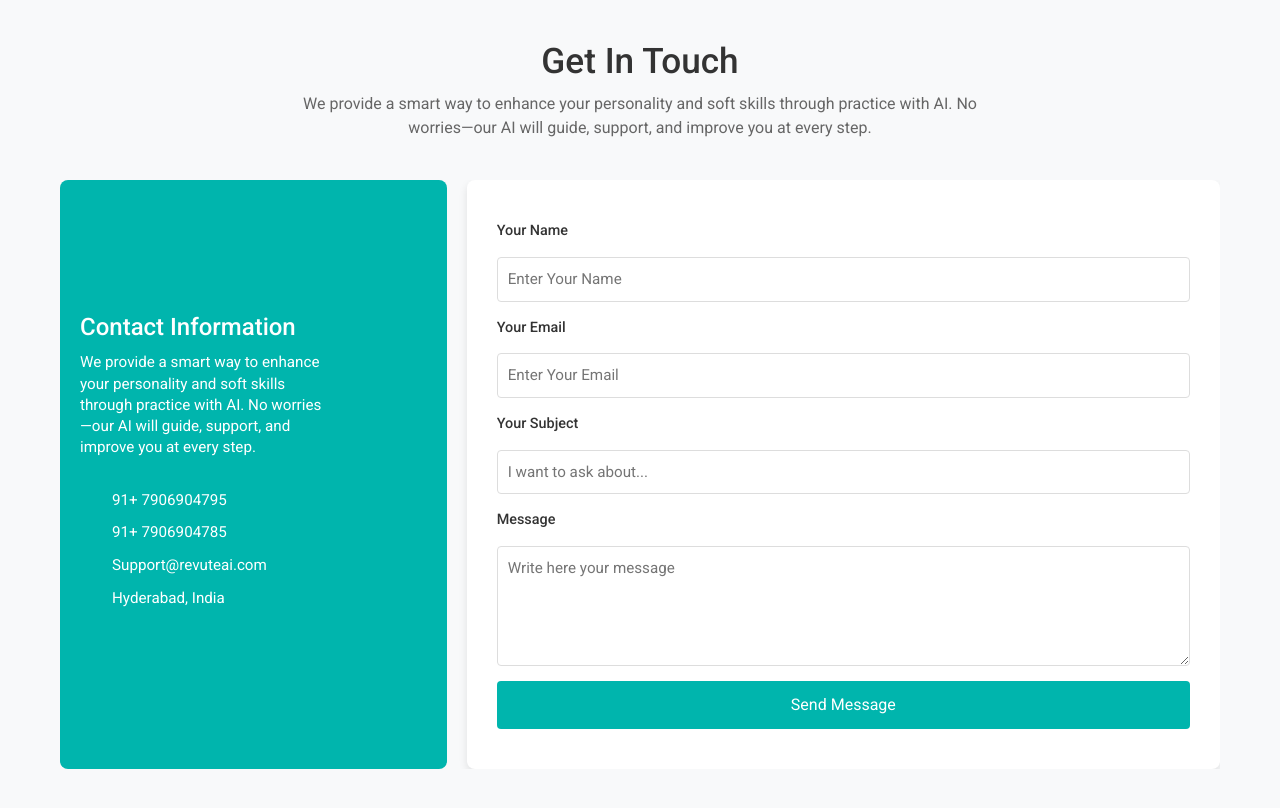
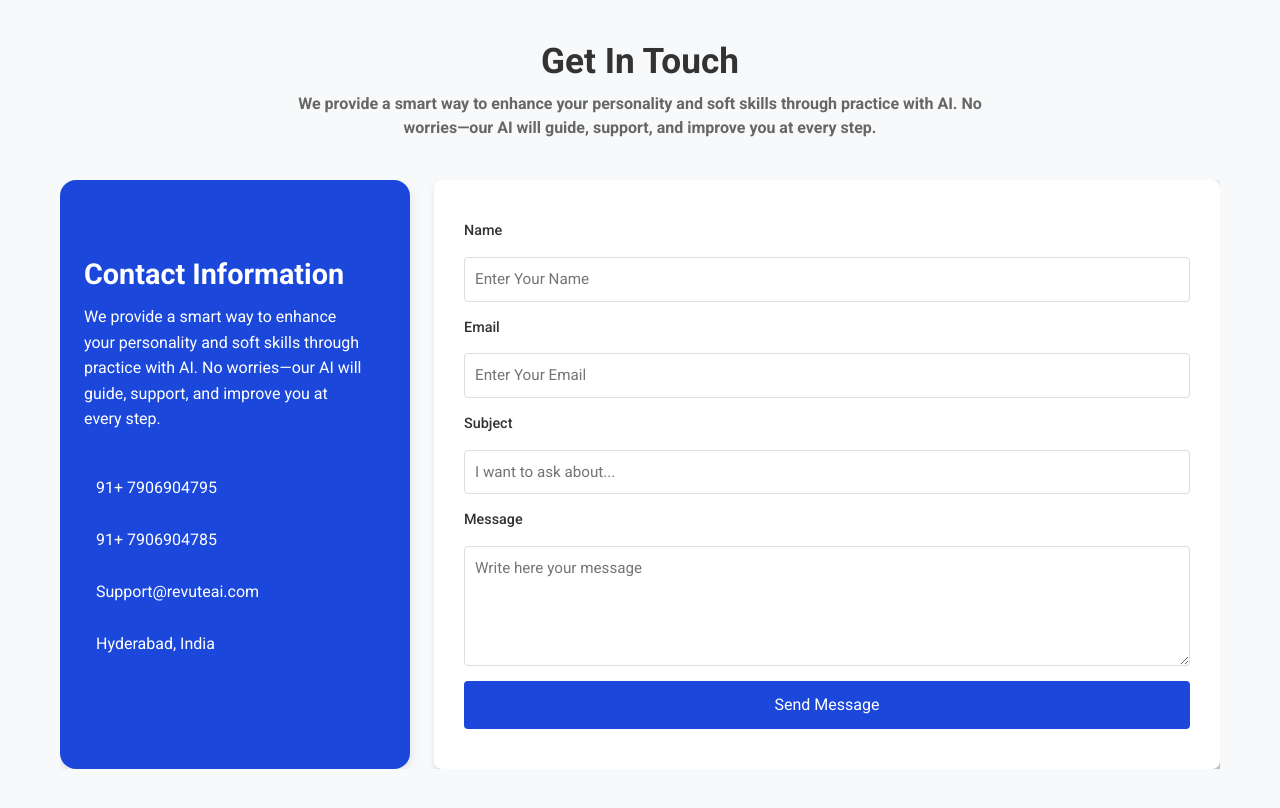
Before and after one commit to Kartik7906/RevuteAI, a React (Vite) app in the folder Client/: page /contactus in a window 1280 px wide. Built offline with nearby package versions, Linux system fonts and the light colour scheme.

Commit message:
final contactuspage

```diff
--- a/Client/src/Components/ContactusPage/ContactPage.css
+++ b/Client/src/Components/ContactusPage/ContactPage.css
@@ -16,7 +16,9 @@
   text-align: center;
   margin-bottom: 10px;
   color: #333;
+  font-weight: 600;
 }
+
 .contact-subtitle {
   text-align: center;
   font-size: 1rem;
@@ -25,41 +27,67 @@
   max-width: 700px;
   margin-left: auto;
   margin-right: auto;
+  font-weight: 600;
 }
+
 
 .contact-content {
   display: flex;
-  gap: 20px;
-  margin-top: 20px;
+  gap: 24px;
+  margin-top: 24px;
+  flex-wrap: wrap;
 }
 
 .contact-info {
-  flex: 1;
-  background-color: #00b5ad;
-  padding: 40px 20px;
-  border-radius: 8px;
-  color: #fff;
+  background-color: #1B48DA;
+  width: 100%;
+  max-width: 350px;
+  padding: 32px 24px;
+  border-radius: 16px;
+  color: #ffffff;
   display: flex;
   flex-direction: column;
   justify-content: center;
+  align-items: flex-start;
+  box-shadow: 0 4px 12px rgba(0, 0, 0, 0.1);
+  /* transition: transform 0.2s ease, box-shadow 0.2s ease; */
 }
+
+.contact-info:hover {
+  /* transform: translateY(-5px); */
+  box-shadow: 0 8px 16px rgba(0, 0, 0, 0.15);
+}
+
 .info-title {
-  font-size: 1.5rem;
-  margin-bottom: 10px;
+  font-size: 1.8rem;
+  margin-bottom: 12px;
+  font-weight: bold;
 }
+
 .info-text {
-  font-size: 0.95rem;
-  margin-bottom: 20px;
-  max-width: 250px;
-  line-height: 1.4;
+  font-size: 1rem;
+  margin-bottom: 24px;
+  max-width: 280px;
+  line-height: 1.6;
 }
+
 .info-list {
   list-style: none;
-  margin-top: 10px;
+  padding: 0;
+  margin-top: 12px;
+  width: 100%;
 }
+
 .info-item {
-  margin-bottom: 10px;
-  font-size: 0.95rem;
+  font-size: 1rem;
+  margin-bottom: 12px;
+  display: flex;
+  align-items: center;
+  gap: 10px;
+  padding: 8px 12px;
+  /* background-color: rgba(255, 255, 255, 0.1); */
+  border-radius: 8px;
+  transition: background-color 0.3s ease;
 }
 
 .contact-form-section {
@@ -67,7 +95,7 @@
   background-color: #ffffff;
   padding: 40px 30px;
   border-radius: 8px;
-  box-shadow: 0 4px 8px rgba(0,0,0,0.1);
+  box-shadow: 4px 4px 8px rgba(0,0,0,0.3);
 }
 
 .contact-form {
@@ -103,7 +131,7 @@
 
 .submit-btn {
   display: inline-block;
-  background-color: #00b5ad;
+  background-color: #1B48DA;
   color: #fff;
   border: none;
   border-radius: 4px;
@@ -113,7 +141,7 @@
   transition: background-color 0.2s ease;
 }
 .submit-btn:hover {
-  background-color: #029a93;
+  background-color: #527BF2;
 }
 
 @media (max-width: 992px) {
--- a/Client/src/Components/ContactusPage/ContactusPage.jsx
+++ b/Client/src/Components/ContactusPage/ContactusPage.jsx
@@ -47,7 +47,6 @@ const ContactusPage = () => {
       </p>
 
       <div className="contact-content">
-        {/* Left: Contact Info */}
         <div className="contact-info">
           <h2 className="info-title">Contact Information</h2>
           <p className="info-text">
@@ -62,10 +61,9 @@ const ContactusPage = () => {
           </ul>
         </div>
 
-        {/* Right: Form */}
         <div className="contact-form-section">
           <form className="contact-form" onSubmit={handleSubmit}>
-            <label htmlFor="name" className="input-label">Your Name</label>
+            <label htmlFor="name" className="input-label">Name</label>
             <input
               type="text"
               id="name"
@@ -76,7 +74,7 @@ const ContactusPage = () => {
               required
             />
 
-            <label htmlFor="email" className="input-label">Your Email</label>
+            <label htmlFor="email" className="input-label">Email</label>
             <input
               type="email"
               id="email"
@@ -87,7 +85,7 @@ const ContactusPage = () => {
               required
             />
 
-            <label htmlFor="subject" className="input-label">Your Subject</label>
+            <label htmlFor="subject" className="input-label">Subject</label>
             <input
               type="text"
               id="subject"
```
